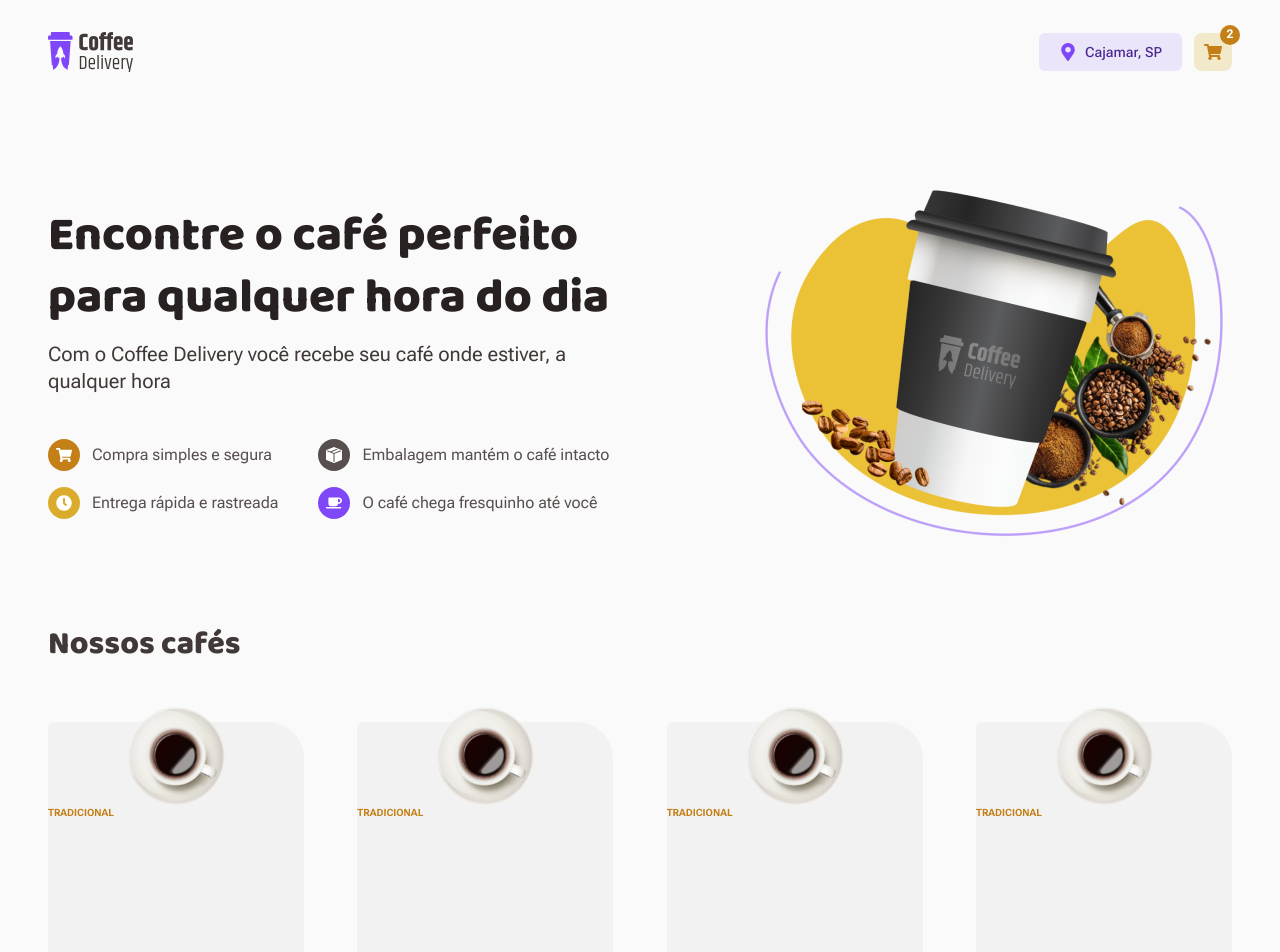
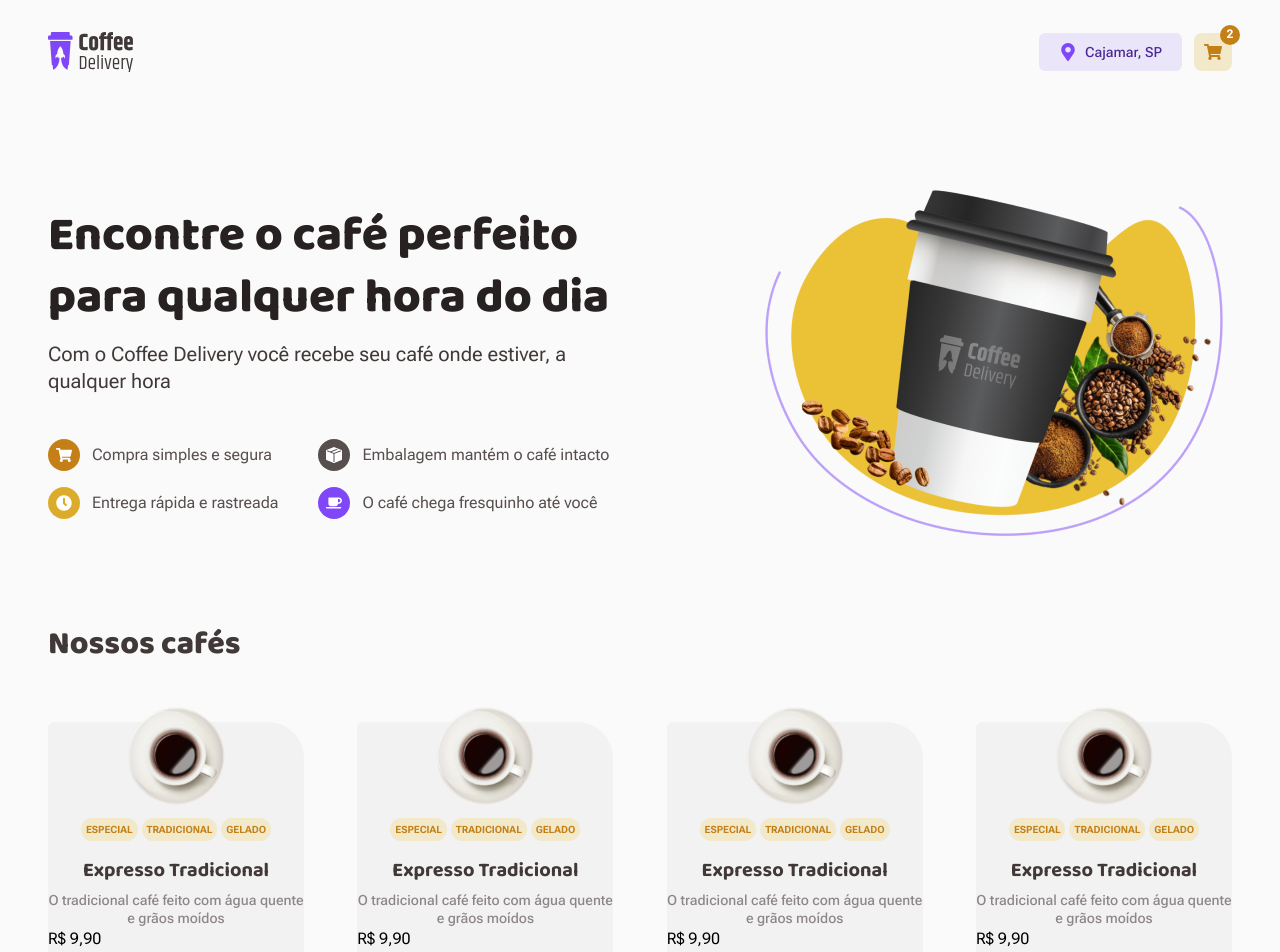
Before and after one commit to leuzindev/coffe-delivery, a Next.js app: page / in a window 1280 px wide. Shown: the top 952 px of the page. Built offline with nearby package versions, Linux system fonts and the light colour scheme.

Commit message:
fix: IconTextWidget accepts reactNode for props

```diff
--- /dev/null
+++ b/src/app/(home)/checkout/page.tsx
@@ -0,0 +1,11 @@
+import Link from 'next/link'
+
+export default function Checkout() {
+  return (
+    <div>
+      <button className="bg-red-300">
+        <Link href="/success">SUCESS PAGE</Link>
+      </button>
+    </div>
+  )
+}
--- a/src/app/(home)/layout.tsx
+++ b/src/app/(home)/layout.tsx
@@ -15,7 +15,9 @@ export default function HomeLayout({ children }: { children: ReactNode }) {
           </Link>
           <div className="flex gap-3">
             <AddresButton address="Cajamar, SP" />
-            <CartButton variant={false} value={2} />
+            <Link href="/checkout">
+              <CartButton variant={false} value={2} />
+            </Link>
           </div>
         </div>
       </header>
--- a/src/app/(home)/page.tsx
+++ b/src/app/(home)/page.tsx
@@ -9,7 +9,7 @@ export default function Home() {
         <h1 className="mb-14 font-alt text-title-l text-base-subtitle">
           Nossos cafés
         </h1>
-        <div className="flex  justify-between">
+        <div className="flex  flex-wrap justify-between">
           <CoffeCard />
           <CoffeCard />
           <CoffeCard />
--- a/src/components/CoffeCard.tsx
+++ b/src/components/CoffeCard.tsx
@@ -22,8 +22,23 @@ export function CoffeCard({
       <header className="flex justify-center">
         <Image src={coffe} alt="um copo de cafe" className="-mt-4" />
       </header>
-      <div>
+      <div className="flex justify-center gap-[4px]">
+        <CoffeTag type="especial" />
         <CoffeTag type="tradicional" />
+        <CoffeTag type="gelado" />
+      </div>
+      <div className="mt-4 flex flex-col items-center justify-center">
+        <h1 className="font-alt text-title-s text-base-subtitle">
+          Expresso Tradicional
+        </h1>
+        <p className="mt-2 text-center text-text-s text-base-label">
+          O tradicional café feito com água quente e grãos moídos
+        </p>
+      </div>
+      <div className="flex">
+        <p>
+          R$ <span>9,90</span>
+        </p>
       </div>
     </div>
   )
--- a/src/components/CoffeTag.tsx
+++ b/src/components/CoffeTag.tsx
@@ -3,5 +3,9 @@ interface CoffeTagProps {
 }
 
 export function CoffeTag({ type }: CoffeTagProps) {
-  return <div className="text-tag text-yellow-dark">{type.toUpperCase()}</div>
+  return (
+    <div className="mt-3 flex items-center rounded-full bg-yellow-light p-[5px] text-tag text-yellow-dark">
+      <span>{type.toUpperCase()}</span>
+    </div>
+  )
 }
--- a/src/components/IconTextWidget.tsx
+++ b/src/components/IconTextWidget.tsx
@@ -1,10 +1,11 @@
+import { ReactNode } from 'react'
 import { IconType } from 'react-icons'
 
 interface IconTextWidgetProps {
   icon: IconType | any
-  title: string
+  title: ReactNode | string
   color: string
-  subtitle?: string
+  subtitle?: ReactNode | String
 }
 
 export function IconTextWidget({
```
